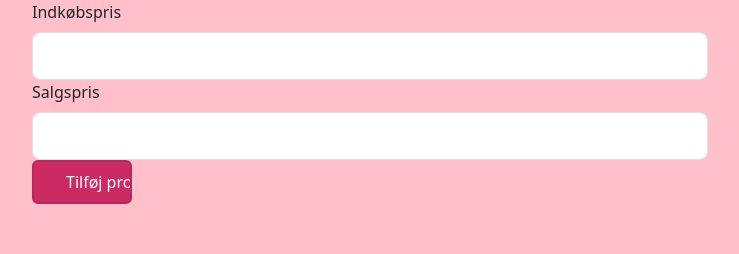
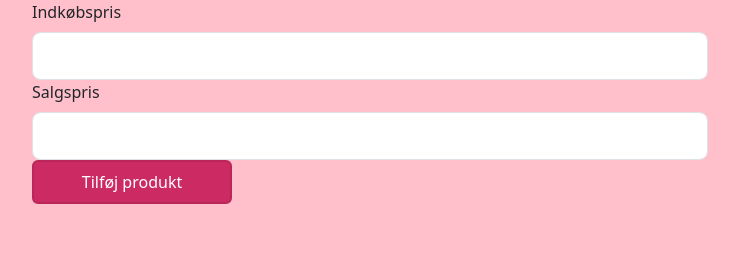
Before and after one commit to Aiirey/DIS, a Flask app: page /add-item in a window 1280 px wide. Shown: the part 308-562 px from the top of the page, without its empty margins (270-1009 px from the left). Run offline with Flask 3, Linux system fonts and the light colour scheme; the visitor is signed in with stand-in values (Sample User, id 1); data that the repository does not hold is empty.

Commit message:
Re-fix significant style ordering, sorry

```diff
--- a/pob/static/main.css
+++ b/pob/static/main.css
@@ -10,10 +10,6 @@ body {
 
 .add-input {
     width: 55px;
-}
-
-.btn-add {
-    width: 200px;
 }
 
 .btn-search {
@@ -37,6 +33,10 @@ body {
     width: 100px;
 }
 
+.btn-add {
+    width: 200px;
+}
+
 .category {
     font-weight: bold;
 }
```
